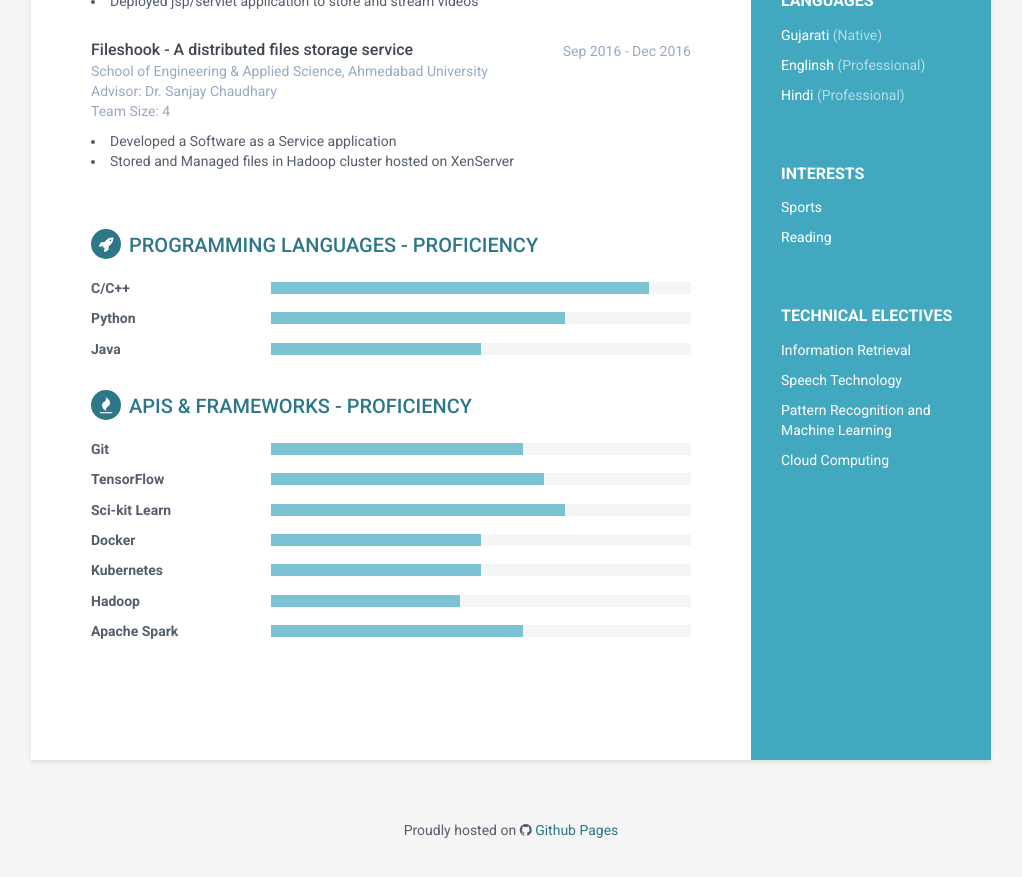
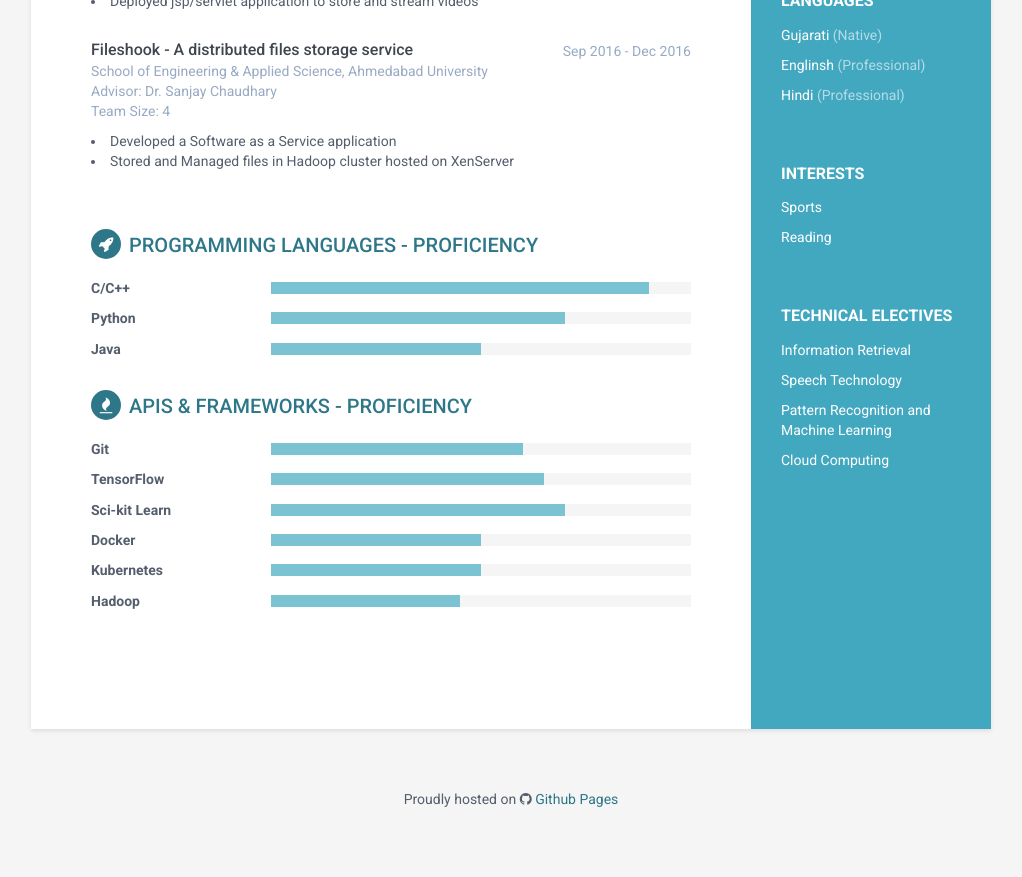
Before and after one commit to ashikkapadiya/ashikkapadiya.github.io, a Jekyll site: the page built from index.html, in a window 1280 px wide and 900 px high, scrolled down 1076 px. Shown: the top 877 px of the window, without its empty margins (129-1151 px from the left). Built offline with Jekyll 4.4.1, drawn with Linux system fonts in a browser that asks for light colours.

Commit message:
Remove apache spark from api & frameworks

```diff
--- a/_includes/skills.html
+++ b/_includes/skills.html
@@ -75,13 +75,7 @@
       </div>
     </div>
 
-    <div class="item">
-      <h3 class="level-title">Apache Spark</h3>
-      <div class="level-bar">
-        <div class="level-bar-inner" data-level="60%">
-        </div>
-      </div>
-    </div>
+
 
   </div>
 <!--
```
